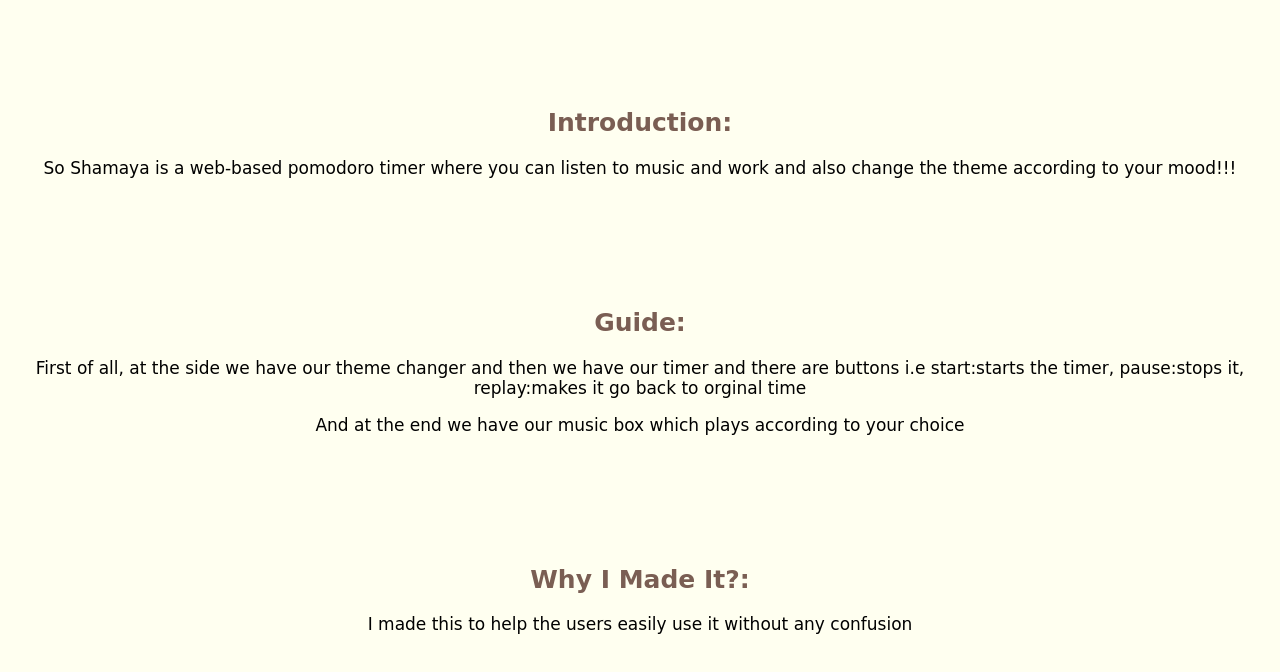
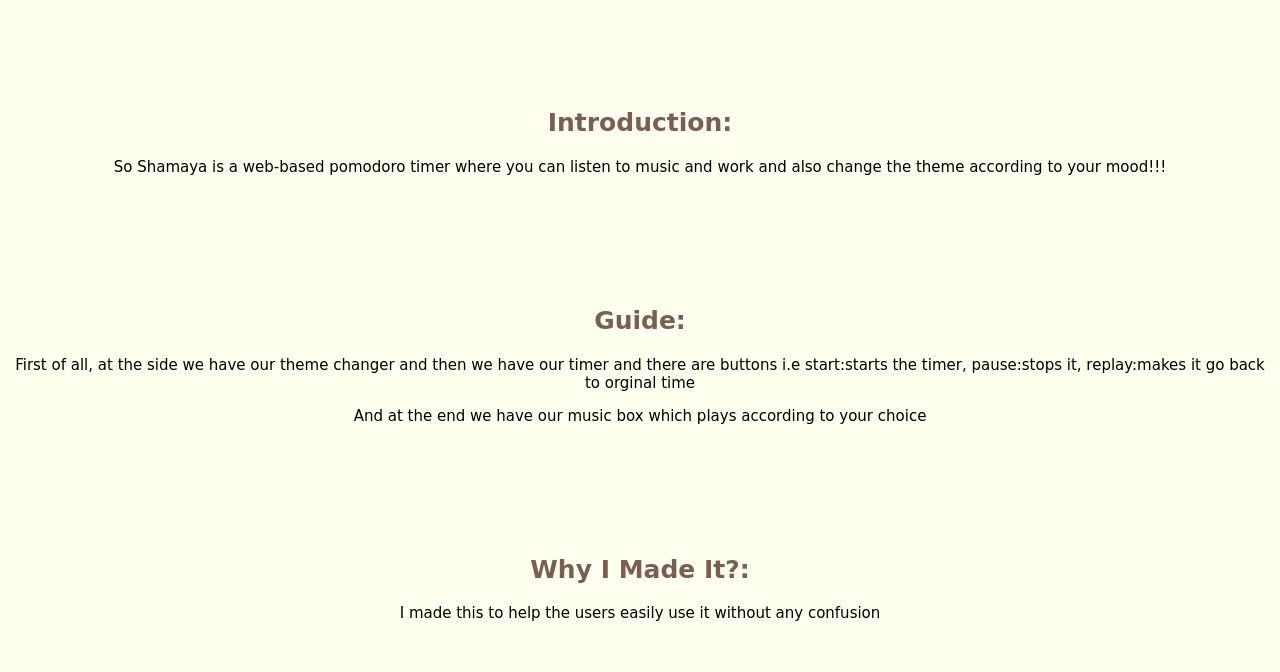
Before and after one commit to swyaeta/Samaya, a plain HTML site: page readme.html in a window 1280 px wide. Shown: the part 118-790 px from the top of the page. Drawn offline with Linux system fonts and the light colour scheme.

Commit message:
Add files via upload

```diff
--- a/readme.css
+++ b/readme.css
@@ -1,19 +1,27 @@
+
+/* this is for the bg*/
 body{
     background-color: rgb(255, 255, 240);
     text-align: center;
     font-family: cursive;
 }
+
+/* this is for the title*/
 h1{
     color:rgb(227, 188, 132);
     font-size:40px;
     margin-top:50px;
 }
+
+/* this is for the divison*/
 h2{
     color:rgb(122, 94, 83);
     margin-top:25px;
     margin-top:130px;
     font-size: 25px;
 }
+
+/* this is for the paragraphs */
 p{
-    font-size:17px
+    font-size:15px
 }
```
Also changed, not shown: index.css (+12 -8 lines).
